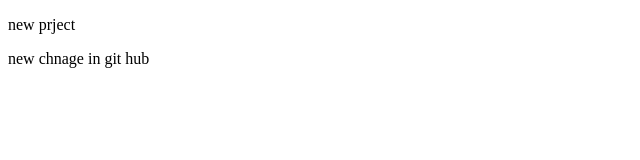
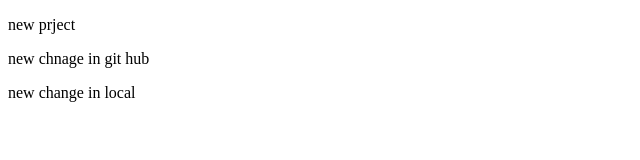
Before and after one commit to reihaneh-b60/newProject2, a plain HTML site: page index.html in a window 1280 px wide. Shown: the whole page, without its empty margins (0-640 px from the left). Drawn offline with Linux system fonts and the light colour scheme.

Commit message:
new chnage in index local

```diff
--- a/index.html
+++ b/index.html
@@ -9,5 +9,6 @@
 <body>
     <p>new prject</p>
     <p> new chnage in git hub</p>
+    <p> new change in local</p>
 </body>
 </html>
```
